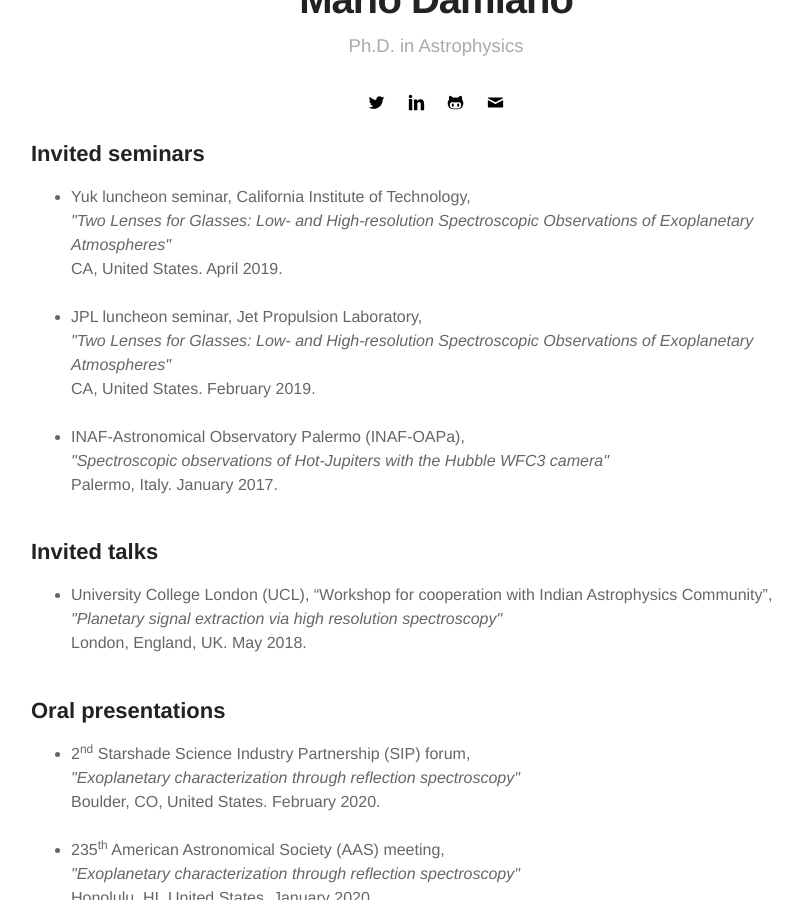
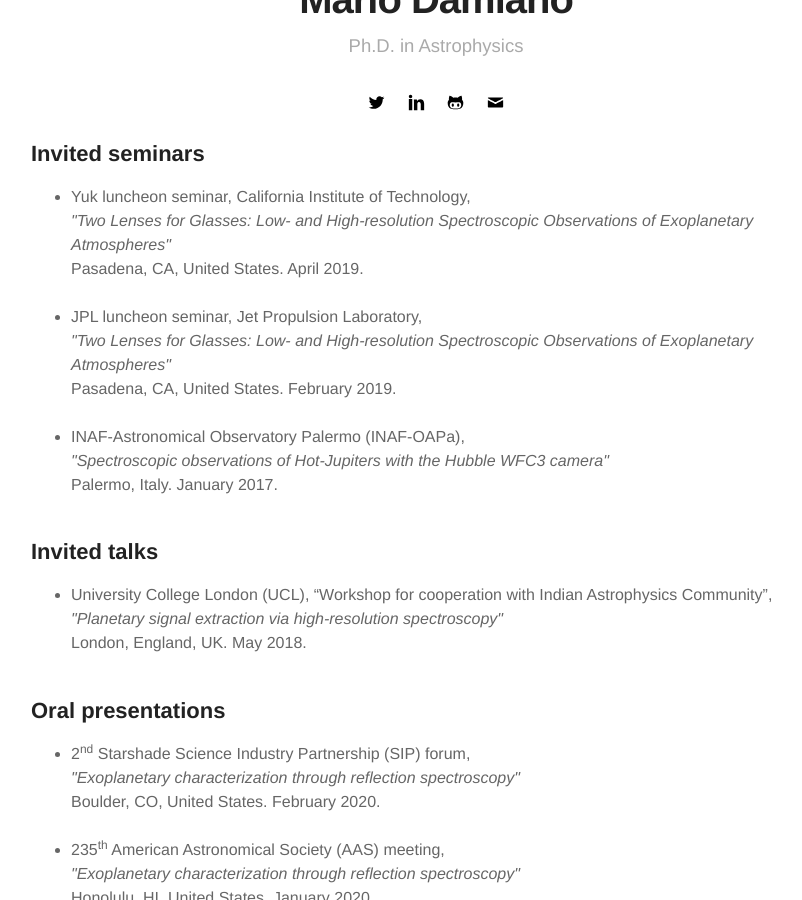
Before and after one commit to MDamiano/MDamiano.github.io, a Jekyll site: the page built from presentations.md, in a window 1280 px wide and 900 px high, scrolled down 344 px. Shown: the whole window, without its empty margins (204-1006 px from the left). Built offline with Jekyll 4.4.1, drawn with Linux system fonts in a browser that asks for light colours.

Commit message:
Update presentations 17/02/2020

```diff
--- a/presentations.md
+++ b/presentations.md
@@ -8,11 +8,11 @@ layout: page
 <ul class="skill-list">
 	<li>Yuk luncheon seminar, California Institute of Technology,
 	    <br /><i>"Two Lenses for Glasses: Low- and High-resolution Spectroscopic Observations of Exoplanetary Atmospheres"</i>
-	    <br />CA, United States. April 2019.
+	    <br />Pasadena, CA, United States. April 2019.
 	    <br /><br /></li>
 	<li>JPL luncheon seminar, Jet Propulsion Laboratory,
 	    <br /><i>"Two Lenses for Glasses: Low- and High-resolution Spectroscopic Observations of Exoplanetary Atmospheres"</i>
-	    <br />CA, United States. February 2019.
+	    <br />Pasadena, CA, United States. February 2019.
 	    <br /><br /></li>
 	<li>INAF-Astronomical Observatory Palermo (INAF-OAPa),
 	    <br /><i>"Spectroscopic observations of Hot-Jupiters with the Hubble WFC3 camera"</i>
@@ -24,7 +24,7 @@ layout: page
 
 <ul class="skill-list">
 	<li>University College London (UCL), “Workshop for cooperation with Indian Astrophysics Community”,
-	    <br /><i>"Planetary signal extraction via high resolution spectroscopy"</i>
+	    <br /><i>"Planetary signal extraction via high-resolution spectroscopy"</i>
 	    <br />London, England, UK. May 2018.
 	    <br /><br /></li>
 </ul>
```
